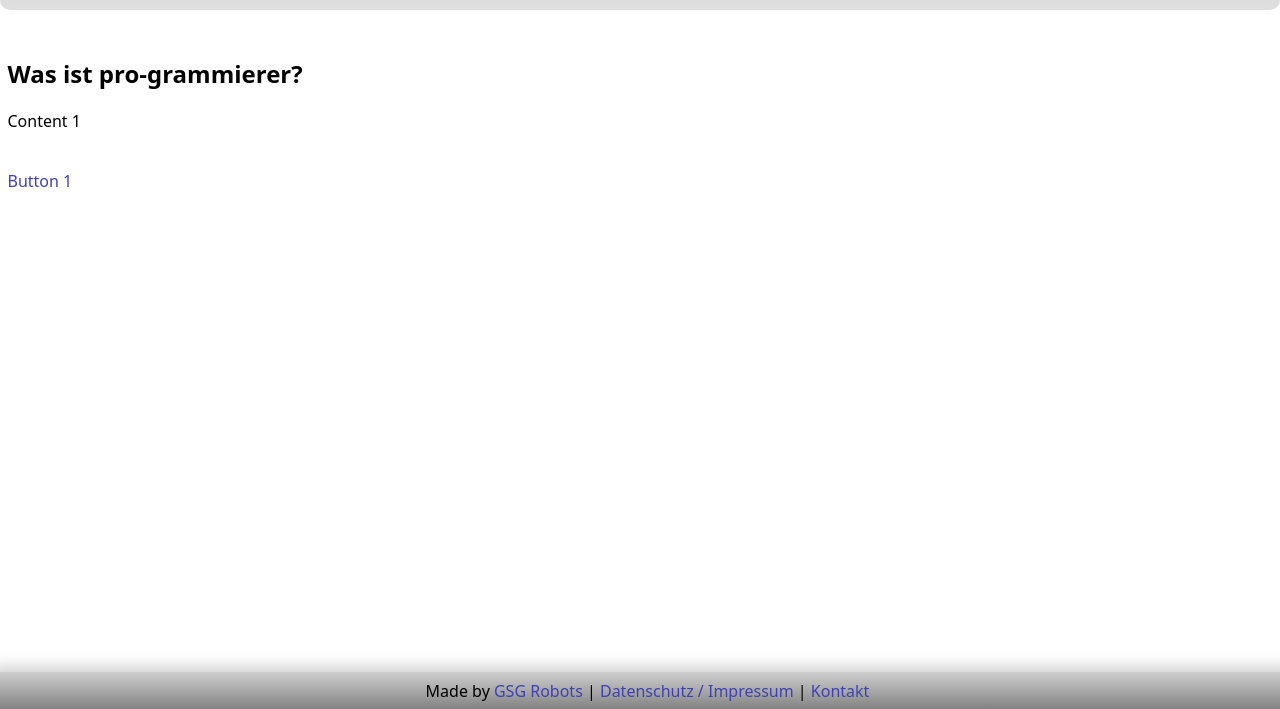
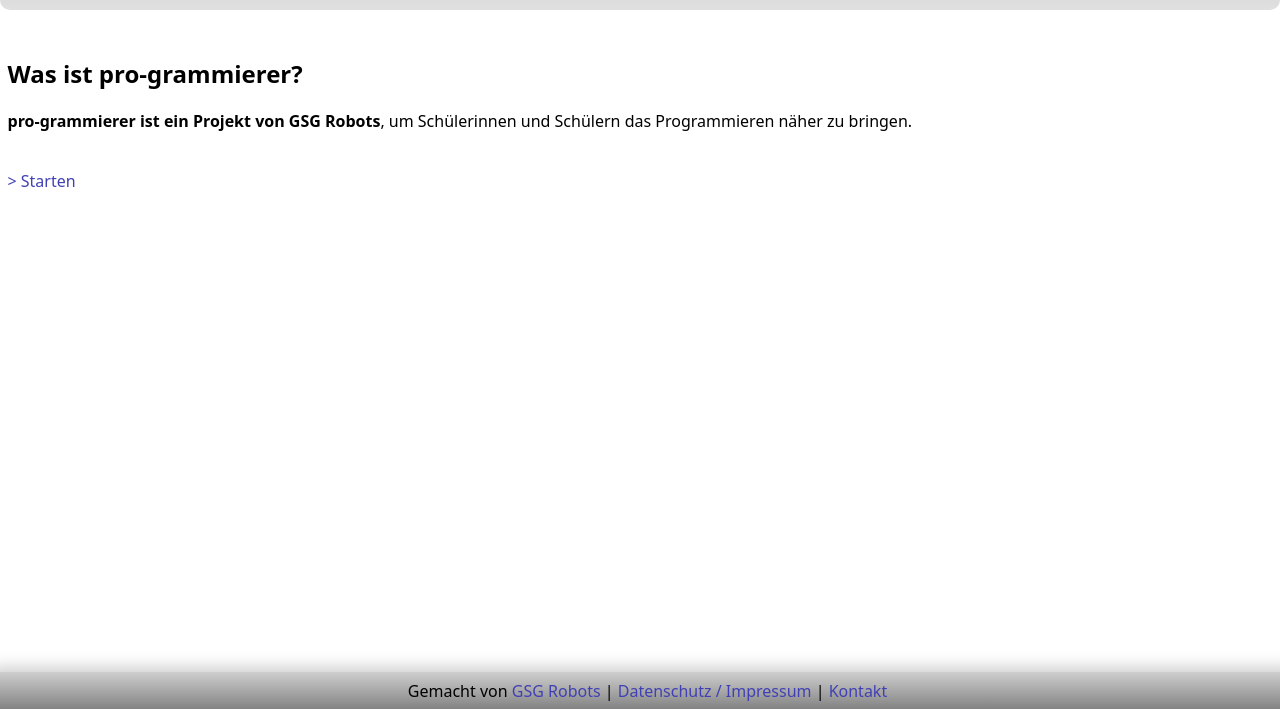
Before and after one commit to GSG-Robots/code-crafter-web, a plain HTML site: page index.html in a window 1280 px wide. Shown: the part 91-800 px from the top of the page. Drawn offline with Linux system fonts and the light colour scheme.

Commit message:
Finished pages setup

```diff
--- a/index.html
+++ b/index.html
@@ -17,13 +17,13 @@
 
     <main>
         <h2 data-langmng="translate:content=subtitle-1;">Was ist pro-grammierer?</h2>
-        <p data-langmng="translate:content=content-1;">Content 1</p>
+        <p data-langmng="translate:content=content-1;"><b>pro-grammierer ist ein Projekt von GSG Robots</b>, um Schülerinnen und Schülern das Programmieren näher zu bringen.</p>
         <br>
-        <a href="/use" data-langmng="translate:content=start-button;preload=>href;">Button 1</a>
+        <a href="/use" data-langmng="translate:content=start-button;preload=>href;">> Starten</a>
     </main>
 
     <footer data-langmng="translate:content=footer;">
-        Made by <a href="https://gsgrobots.wixsite.com/gsg-robots" data-langmng-include="link1" data-langmng="translate:content=footer-homepage;">GSG Robots</a> | <a
+        Gemacht von <a href="https://gsgrobots.wixsite.com/gsg-robots" data-langmng-include="link1" data-langmng="translate:content=footer-homepage;">GSG Robots</a> | <a
             href="https://gsgrobots.wixsite.com/gsg-robots/disclaimer" data-langmng-include="link2" data-langmng="translate:content=footer-privacy;">Datenschutz / Impressum</a> | <a
             href="https://gsgrobots.wixsite.com/gsg-robots/kontakt" data-langmng-include="link3" data-langmng="translate:content=footer-contact;">Kontakt</a>
             <br>
```
Also changed, not shown: 404.html (+3 -3 lines).
